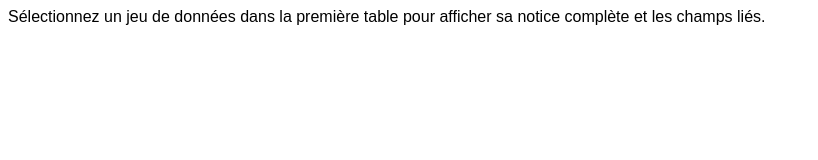
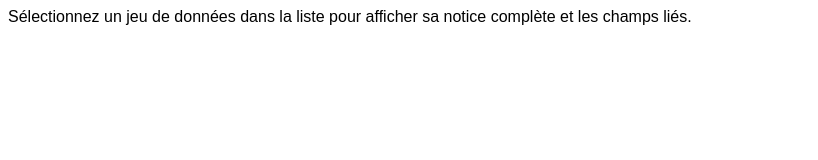
Before and after one commit to Enro/livinglab-energie, a plain HTML site: page instructions-grist.html in a window 1280 px wide. Shown: the whole page, without its empty margins (0-818 px from the left). Drawn offline with Linux system fonts and the light colour scheme.

Commit message:
Update instructions-grist.html

```diff
--- a/instructions-grist.html
+++ b/instructions-grist.html
@@ -1,3 +1,3 @@
 <html>
-<p style="font-family:Liberation Sans,Helvetica,Arial,sans-serif,Apple Color Emoji,Segoe UI Emoji,Segoe UI Symbol">Sélectionnez un jeu de données dans la première table pour afficher sa notice complète et les champs liés.</p>
+<p style="font-family:Liberation Sans,Helvetica,Arial,sans-serif,Apple Color Emoji,Segoe UI Emoji,Segoe UI Symbol">Sélectionnez un jeu de données dans la liste pour afficher sa notice complète et les champs liés.</p>
 </html>
```
